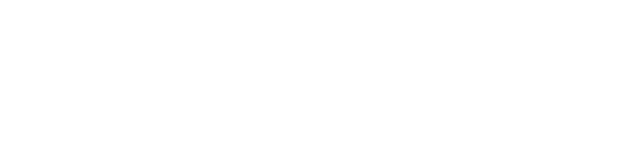
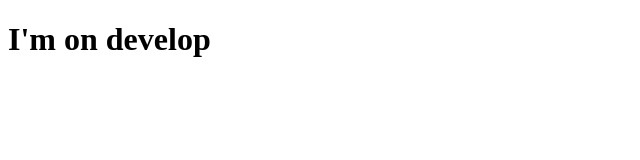
Before and after one commit to NizarRahme/gitBasics, a plain HTML site: page index.html in a window 1280 px wide. Shown: the whole page, without its empty margins (0-640 px from the left). Drawn offline with Linux system fonts and the light colour scheme.

Commit message:
Adding a header

```diff
--- a/index.html
+++ b/index.html
@@ -5,6 +5,6 @@
     <title></title>
   </head>
   <body>
-
+    <h1>I'm on develop</h1>
   </body>
 </html>
```
